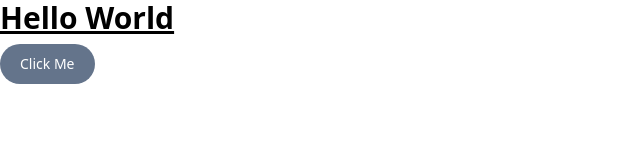
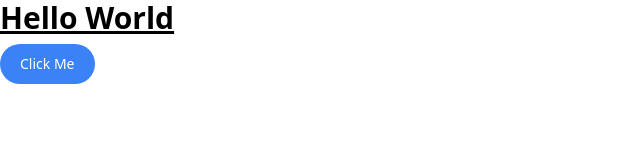
Before and after one commit to Jason-CKY/fastapi-htmx-example, a plain HTML site: page app/templates/index.html in a window 1280 px wide. Shown: the whole page, without its empty margins (0-640 px from the left). Drawn offline with nearby package versions, Linux system fonts and the light colour scheme; files that its build step writes are made by us from their sources.

```diff
--- a/app/templates/index.html
+++ b/app/templates/index.html
@@ -3,7 +3,6 @@
     <title>To-do App</title>
     <link rel="icon" type="image/x-icon" href="/static/favicon.png">
     <script src="https://unpkg.com/htmx.org@1.9.6"></script>
-    <!-- <script src="https://cdn.tailwindcss.com"></script> -->
     <link href="/static/output.css" rel="stylesheet">
 </head>
 <body>
@@ -12,7 +11,7 @@
             Hello World
         </h1>
         <button
-            class="text-white bg-slate-500 hover:brightness-100 active:brightness-90 active:scale-[95%] font-medium rounded-full text-sm px-5 py-2.5 text-center mr-2 mb-2"
+            class="text-white bg-blue-500 hover:brightness-90 active:brightness-90 active:scale-[95%] font-medium rounded-full text-sm px-5 py-2.5 text-center mr-2 mb-2"
             hx-post="/clicked"
             hx-swap="outerHTML"
         >
```
Also changed, not shown: app/static/output.css (deleted).
